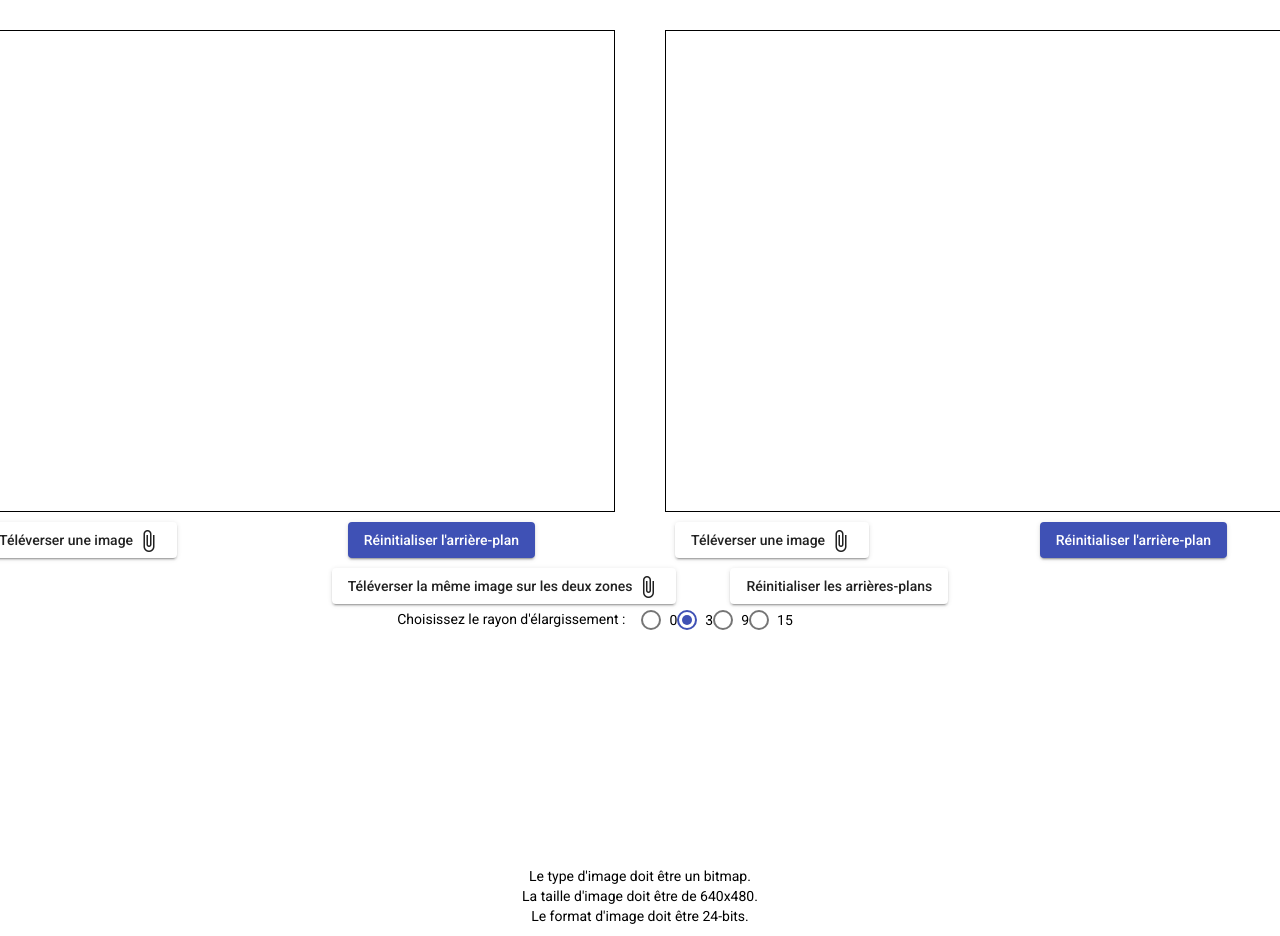
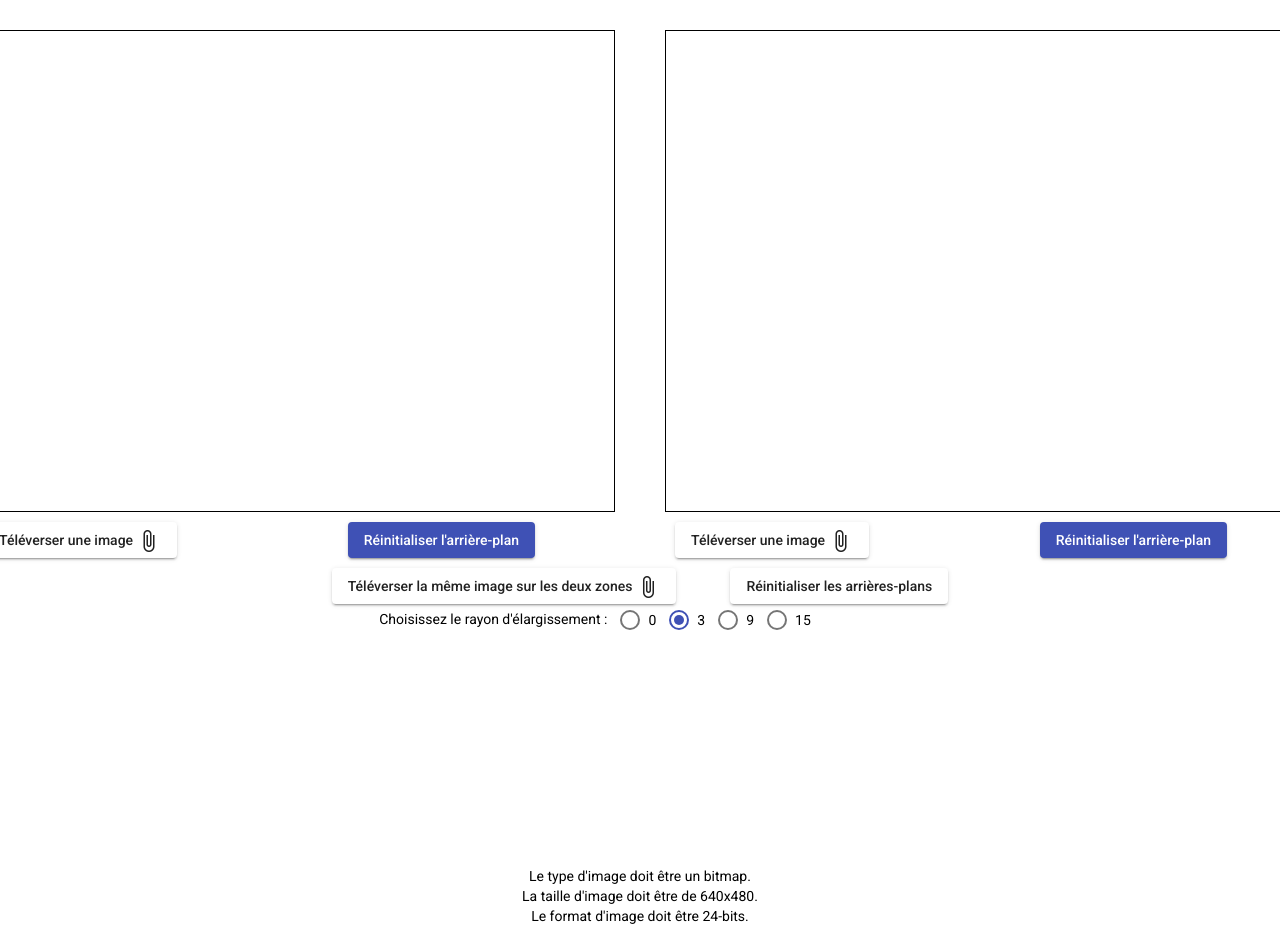
Before and after one commit to zebiriabderrahim/7_Differences, an Angular app in the folder client/: page /#/create in a window 1280 px wide. Shown: the top 936 px of the page. Built offline with nearby package versions, Linux system fonts and the light colour scheme.

Commit message:
fix: radius radio buttons space

```diff
--- a/client/src/app/pages/creation-page/creation-page.component.scss
+++ b/client/src/app/pages/creation-page/creation-page.component.scss
@@ -36,7 +36,11 @@
 }
 
 #configuration-buttons p {
-    margin-right: 16px;
+    margin-right: 13px;
+}
+
+.mat-radio-button~.mat-radio-button {
+    margin-left: 13px;
 }
 
 #canvas-zone {
```
